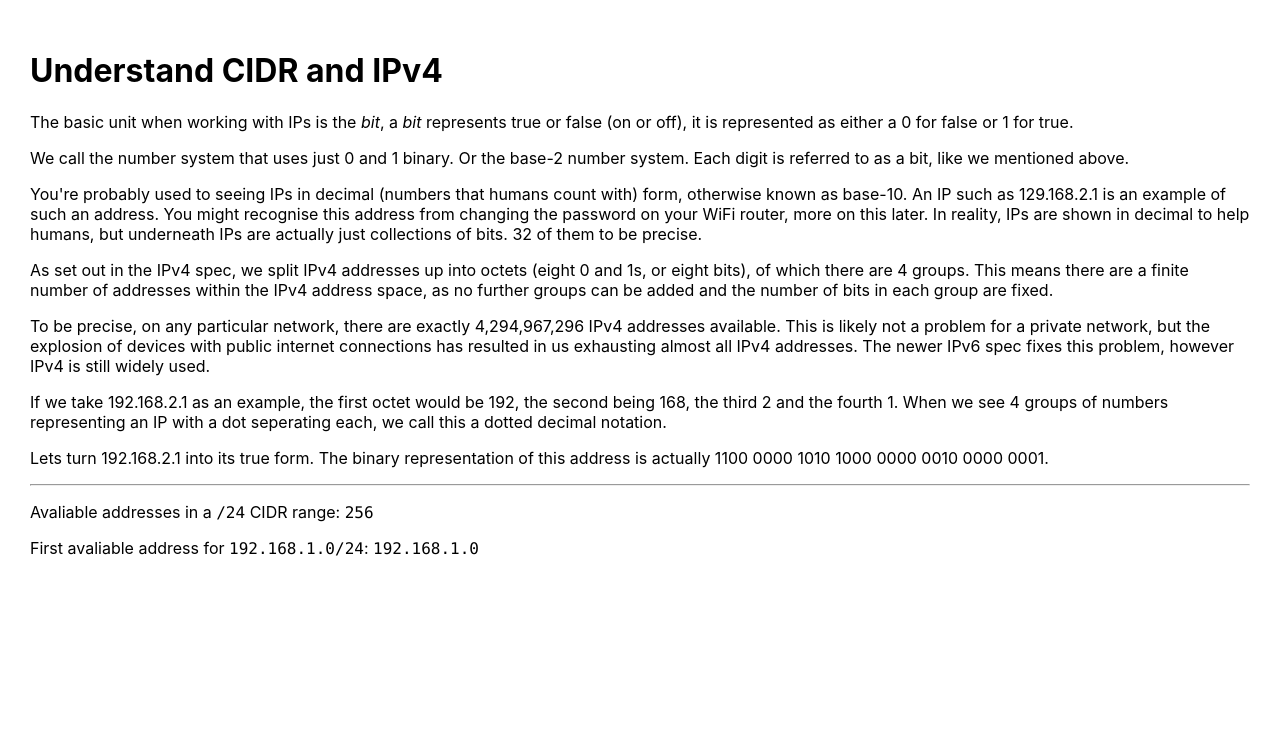
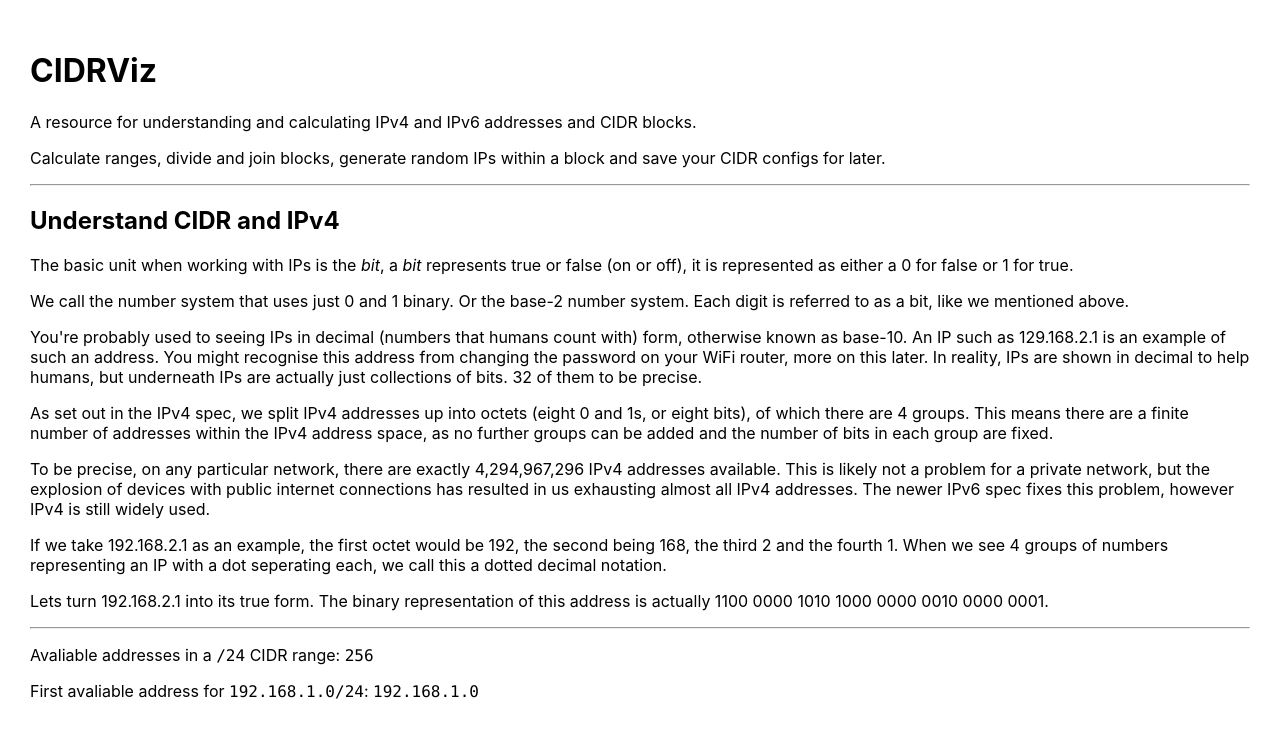
Before and after one commit to imjacobclark/cidrviz, a React (Create React App) app: page / in a window 1280 px wide. Shown: the top 738 px of the page. Built offline with nearby package versions, Linux system fonts and the light colour scheme.

Commit message:
Start fleshing out page content

```diff
--- a/src/App.js
+++ b/src/App.js
@@ -5,7 +5,14 @@ function App() {
 
   return (
     <div>
-      <h1>Understand CIDR and IPv4</h1>
+      <h1>CIDRViz</h1>
+
+      <p>A resource for understanding and calculating IPv4 and IPv6 addresses and CIDR blocks.</p>
+      <p>Calculate ranges, divide and join blocks, generate random IPs within a block and save your CIDR configs for later.</p>
+
+      <hr />
+
+      <h2>Understand CIDR and IPv4</h2>
       <p>The basic unit when working with IPs is the <i>bit</i>, a <i>bit</i> represents true or false (on or off), it is represented as either a 0 for false or 1 for true.</p>
       <p>We call the number system that uses just 0 and 1 binary. Or the base-2 number system. Each digit is referred to as a bit, like we mentioned above.</p>
       <p>You're probably used to seeing IPs in decimal (numbers that humans count with) form, otherwise known as base-10. An IP such as 129.168.2.1 is an example of such an address. You might recognise this address from changing the password on your WiFi router, more on this later. In reality, IPs are shown in decimal to help humans, but underneath IPs are actually just collections of bits. 32 of them to be precise.</p>
```
